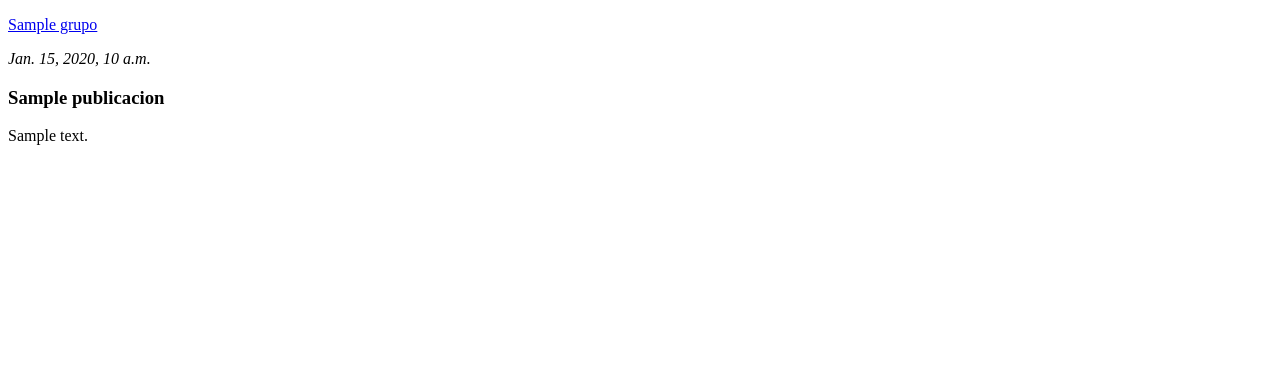
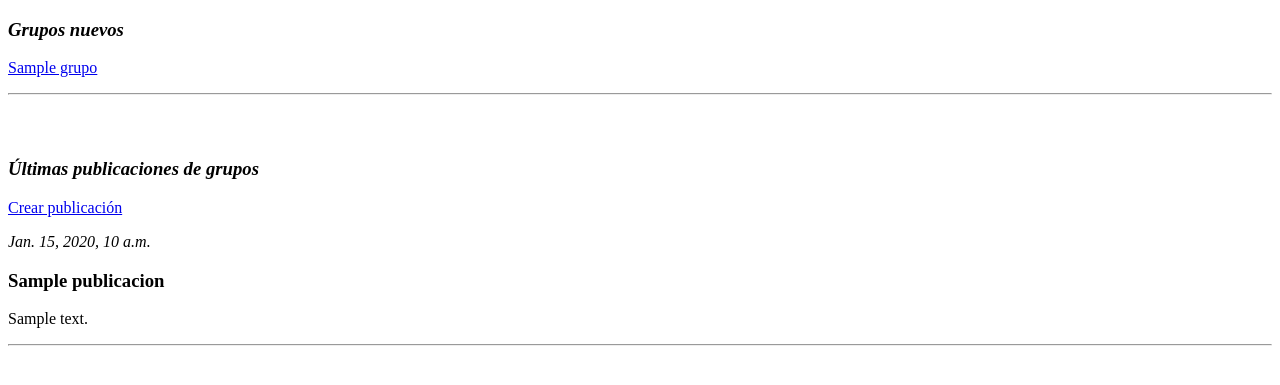
Before and after one commit to ARRDM/djando, a Django app: template templates/index.html in a window 1280 px wide. Shown: the top 385 px of the page. Run offline with Django 3.2, Linux system fonts and the light colour scheme; the template is opened without the code that fills it: values that come from a table or form of the project are taken from there, others are empty; tables that the repository leaves empty hold one stand-in row (values such as "Sample post"); parts of the project's set-up code (start-up, migrations or seed data) failed here and were passed over.

Commit message:
Formulario para crear publicación listo.

```diff
--- a/grupos/views.py
+++ b/grupos/views.py
@@ -3,6 +3,7 @@ from models import Grupo
 from .models import Publicacion
 from django.utils import timezone
 from .forms import PostForm
+from django.http import HttpResponseRedirect
 
 # Create your views here.
 def listarPosts(request):
@@ -22,7 +23,8 @@ def post_new(request):
 			publicacion.autor = request.user
 			publicacion.fecha_publicacion = timezone.now()
 			publicacion.save()
-			return render(request, 'post_edit.html', {'form': form})
+			return HttpResponseRedirect("/")
+			#return render(request, 'post_edit.html', {'form': form})
 	else:
 		form = PostForm()
 	return render(request, 'post_edit.html', {'form': form})
--- a/templates/index.html
+++ b/templates/index.html
@@ -1,15 +1,24 @@
 {% extends "layout.html" %}
 {% block content %}
+
+<h3><i>Grupos nuevos</i></h3>
+
 {% for grupo in grupos %}
 	<div>
 		<p><a href="{{grupo.get_absolute_url}}">{{grupo.nombre_grupo}}</a></p>
+		<hr>
 	</div>
 {% endfor %}
+<br>
+<br>
+<h3><i>Últimas publicaciones de grupos</i></h3>
+<p><a href="/post/new">Crear publicación</a></p>
 {% for publicacion in pubs %}
     <div>
         <p><i>{{publicacion.fecha_publicacion}}</i></p>
         <p><h3><b>{{publicacion.titulo}}</b></h1></p>
         <p>{{publicacion.contenido|linebreaks}}</p>
+        <hr>
     </div>
 {% endfor %}
 {% endblock %}
```
Also changed, not shown: 1 other file.
